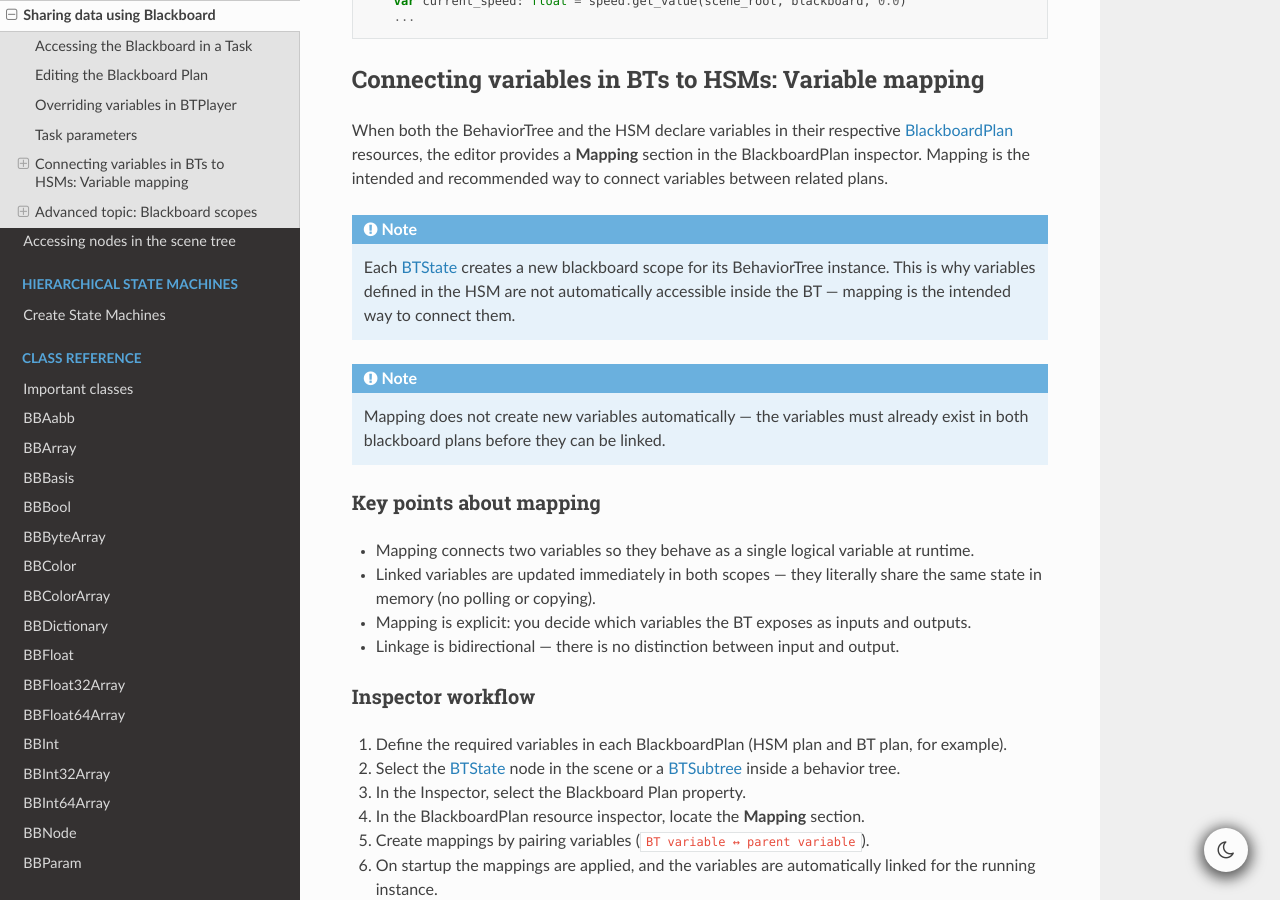
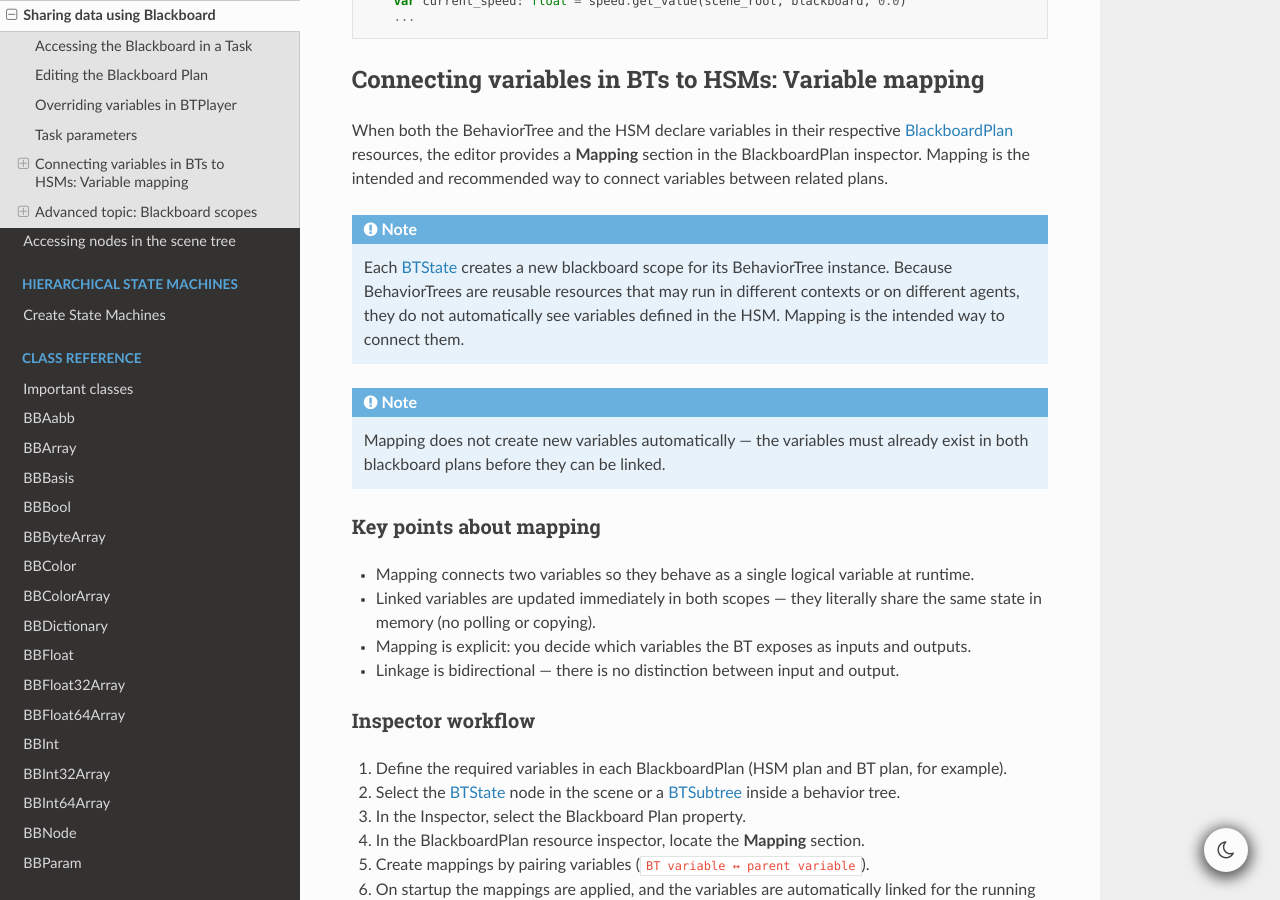
Before and after one commit to limbonaut/limboai, a Sphinx documentation site: the page built from doc/source/behavior-trees/using-blackboard.rst, in a window 1280 px wide and 900 px high, scrolled down 2238 px. Built offline with Sphinx 7.4.7 and the Read the Docs theme 3.1.0, drawn with Linux system fonts in a browser that asks for light colours; pages that are not in the unit, such as notebooks, are missing from menus.

Commit message:
Refine note

```diff
--- a/doc/source/behavior-trees/using-blackboard.rst
+++ b/doc/source/behavior-trees/using-blackboard.rst
@@ -121,8 +121,9 @@ connect variables between related plans.
 
 .. note::
    Each :ref:`BTState <class_BTState>` creates a new blackboard scope for its
-   BehaviorTree instance. This is why variables defined in the HSM are not automatically
-   accessible inside the BT — mapping is the intended way to connect them.
+   BehaviorTree instance. Because BehaviorTrees are reusable resources that may run
+   in different contexts or on different agents, they do not automatically see
+   variables defined in the HSM. Mapping is the intended way to connect them.
 
 .. note::
    Mapping does not create new variables automatically — the variables must already
```
